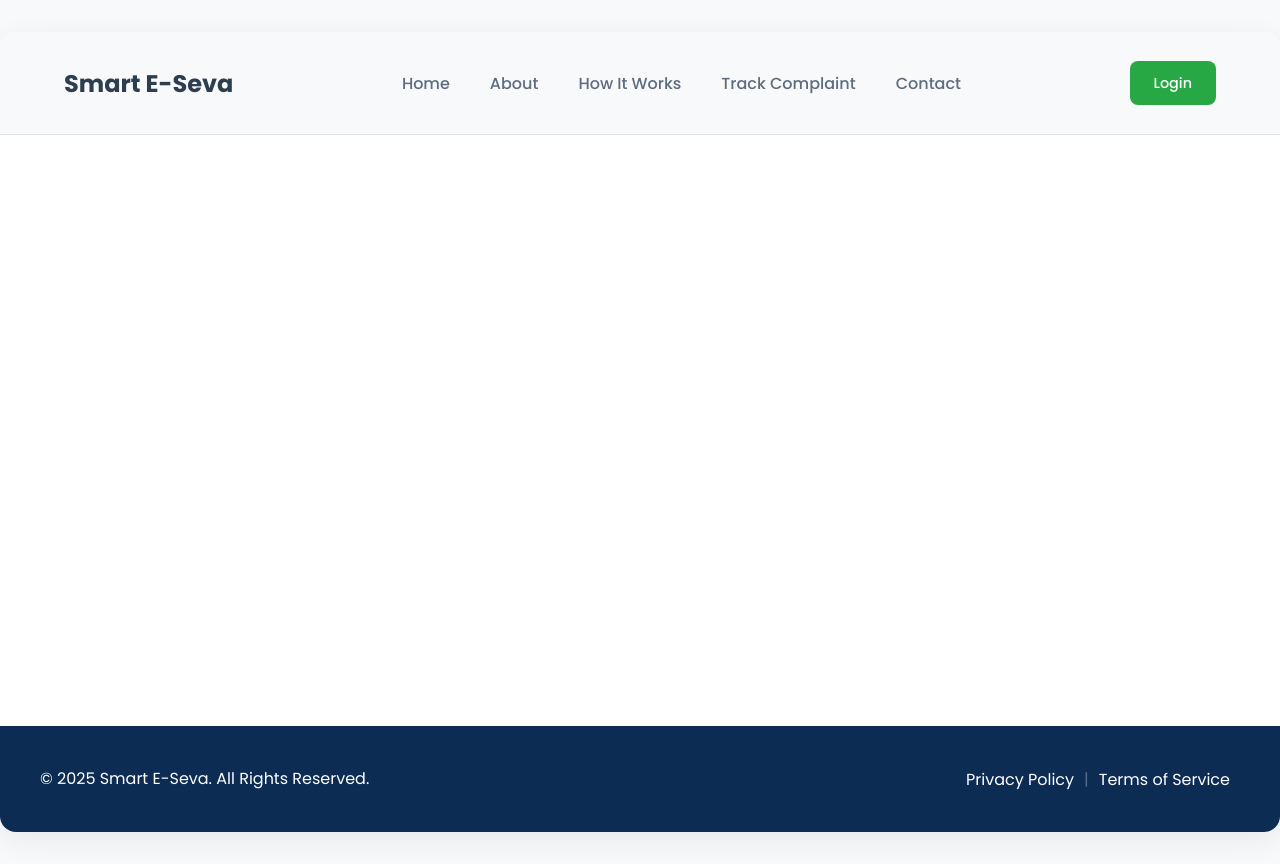
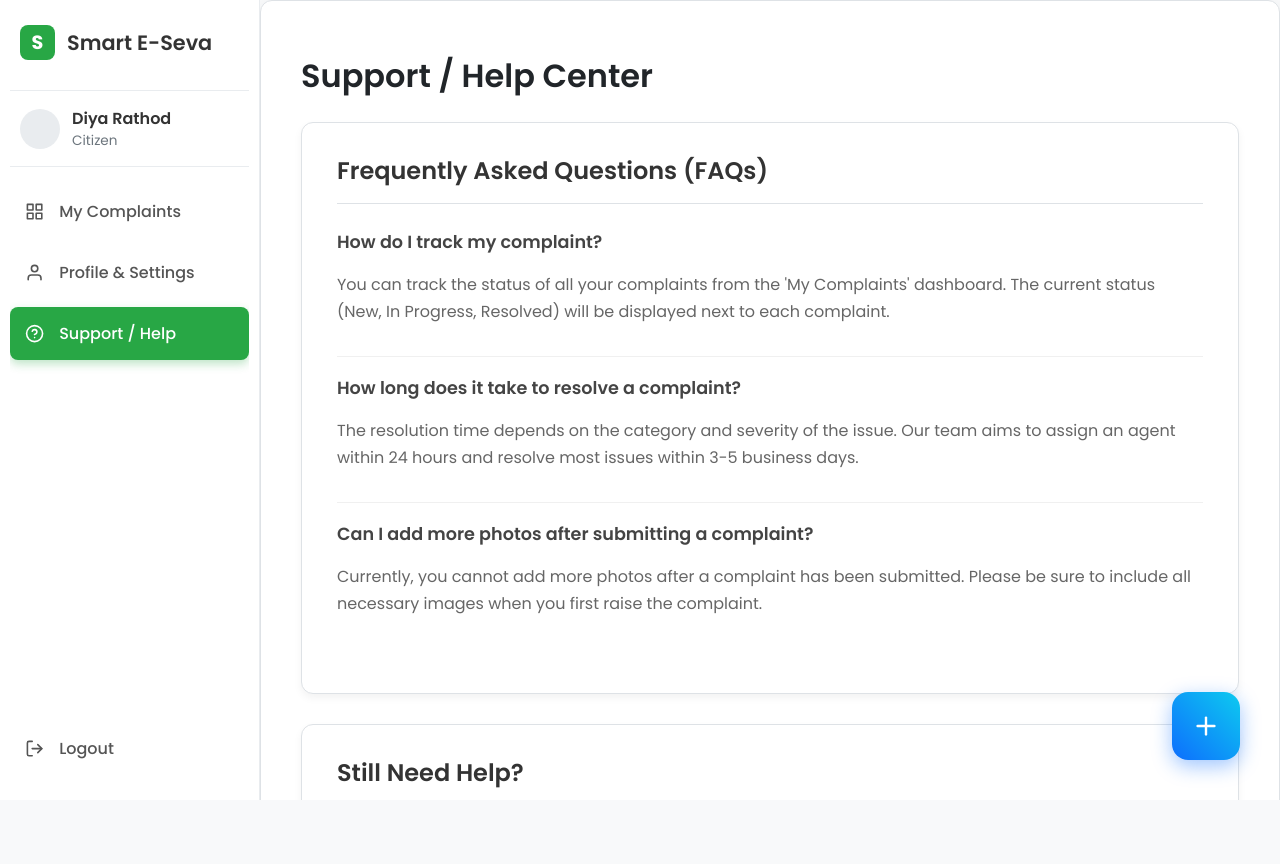
Before and after one commit to diya-rathod/smart_e_seva, a React (Create React App) app in the folder frontend/: page /help in a window 1280 px wide. After the commit the page ends 800 px from the top, so only its background shows below. Built offline with nearby package versions, Linux system fonts and the light colour scheme.

Commit message:
dashboard completed!

```diff
--- a/frontend/src/App.css
+++ b/frontend/src/App.css
@@ -107,3 +107,19 @@ p {
   font-family: var(--font-family);
   box-sizing: border-box; /* Important for padding and width */
 }
+
+/* === NEW GLOBAL STYLE FOR PAGE CONTENT === */
+
+/* src/App.css */
+/* src/App.css */
+.page-content-card {
+  background-color: var(--surface-color);
+  border-radius: 12px;
+  box-shadow: 0 4px 15px rgba(0, 0, 0, 0.06);
+  border: 1px solid var(--border-color);
+  position: relative;
+
+  /* --- CHANGED --- */
+  /* Top, Right/Left, Bottom */
+  padding: 30px 40px 100px; /* Neeche 100px ki extra padding */
+}
--- a/frontend/src/App.js
+++ b/frontend/src/App.js
@@ -1,10 +1,13 @@
 import React from 'react';
-import { Routes, Route } from 'react-router-dom';
+import { Routes, Route, Outlet } from 'react-router-dom';
+
+// --- Layouts ---
+import RegisteredLayout from './components/dashboard/RegisteredLayout';
 import Navbar from './components/Navbar';
 import Footer from './components/Footer';
 
-// Importing all pages with correct paths
-import Home from './pages/visitor/Home'; // Home page import add kiya
+// --- Visitor Pages ---
+import Home from './pages/visitor/Home';
 import About from './pages/visitor/About';
 import HowItWorks from './pages/visitor/HowItWorks';
 import Contact from './pages/visitor/Contact';
@@ -12,29 +15,52 @@ import RaiseComplaint from './pages/visitor/RaiseComplaint';
 import TrackComplaint from './pages/visitor/TrackComplaint';
 import Login from './pages/visitor/Auth/Login';
 import Register from './pages/visitor/Auth/Register';
-import CitizenDashboard from './pages/registered/Dashboard';
+
+// --- Registered User Pages ---
+import CitizenDashboard from './pages/registered/Dashboard'; // Using your name 'CitizenDashboard'
+import Profile from './pages/registered/Profile';
+import Help from './pages/registered/Help';
+import ComplaintDetails from './pages/registered/ComplaintDetails';
 
 import './App.css';
 
+/**
+ * Yeh layout un sabhi pages ke liye hai jo public hain (login se pehle).
+ */
+const VisitorLayout = () => (
+  <>
+    <Navbar />
+    <main className="main-content-area">
+      <Outlet /> {/* Public pages yahan render honge */}
+    </main>
+    <Footer />
+  </>
+);
+
 function App() {
   return (
-    <div className="App">
-      <Navbar />
-      <main className="main-content-area">
     <Routes>
-          <Route path="/" element={<Home />} /> {/* Home page route add kiya */}
+      {/* Group 1: Visitor Routes jo Navbar/Footer use karte hain */}
+      <Route element={<VisitorLayout />}>
+        <Route path="/" element={<Home />} />
         <Route path="/about" element={<About />} />
         <Route path="/how-it-works" element={<HowItWorks />} />
         <Route path="/contact" element={<Contact />} />
-          <Route path="/raise-complaint" element={<RaiseComplaint />} />
         <Route path="/track-complaint" element={<TrackComplaint />} />
         <Route path="/login" element={<Login />} />
         <Route path="/register" element={<Register />} />
-          <Route path="/registered/dashboard" element={<CitizenDashboard />} />
+        {/* Note: We will handle raise-complaint separately for visitors if needed */}
+      </Route>
+
+      {/* Group 2: Registered User Routes jo Sidebar use karte hain */}
+      <Route element={<RegisteredLayout />}>
+        <Route path="/dashboard" element={<CitizenDashboard />} />
+        <Route path="/profile" element={<Profile />} />
+        <Route path="/help" element={<Help />} />
+        <Route path="/complaint/:ticketId" element={<ComplaintDetails />} />
+        <Route path="/raise-complaint" element={<RaiseComplaint />} />
+      </Route>
     </Routes>
-      </main>
-      <Footer />
-    </div>
   );
 }
 
--- a/frontend/src/components/dashboard/RegisteredLayout.css
+++ b/frontend/src/components/dashboard/RegisteredLayout.css
@@ -1,27 +1,17 @@
-/* Final Layout CSS to Fix Spacing */
+/* Final Layout CSS with Scrollable Content Area */
 
-/* This rule sets the default space for the OPEN sidebar */
 .main-content {
-  padding: 40px;
-  box-sizing: border-box;
-  margin-left: 260px; /* Width of the open sidebar */
-  transition: margin-left 0.3s ease-in-out; /* Smooth animation for margin change */
-  min-height: 100vh;
+  background-color: var(--background-color);
+  margin-left: 260px; /* Default margin for open sidebar */
+  transition: margin-left 0.3s ease-in-out;
 
-  /* Adding the animated gradient back from your theme */
-  background: linear-gradient(-45deg, #ffffff, #e3f2fd, #e6f7f5, #ffffff);
-  background-size: 400% 400%;
-  animation: moveGradient 15s ease infinite;
+  /* --- NEW SCROLLING LOGIC --- */
+  height: 100vh; /* Take full screen height */
+  overflow-y: auto; /* Make ONLY this area scrollable */
+  position: relative; /* This is for the FAB */
 }
 
-/* This rule REDUCES the space when the sidebar is COLLAPSED */
+/* This rule pulls the content in when the sidebar is COLLAPSED */
 .layout-container.collapsed .main-content {
   margin-left: 88px; /* Width of the collapsed sidebar */
 }
-
-/* Keyframes for the animated background */
-@keyframes moveGradient {
-  0% { background-position: 0% 50%; }
-  50% { background-position: 100% 50%; }
-  100% { background-position: 0% 50%; }
-}
--- a/frontend/src/components/dashboard/RegisteredLayout.js
+++ b/frontend/src/components/dashboard/RegisteredLayout.js
@@ -1,6 +1,7 @@
 import React, { useState } from 'react';
 import { Outlet } from 'react-router-dom';
 import Sidebar from './Sidebar';
+import Fab from '../ui/Fab'; // <-- Step 1: Ensure FAB is imported
 import './RegisteredLayout.css';
 
 const RegisteredLayout = () => {
@@ -15,9 +16,9 @@ const RegisteredLayout = () => {
   };
 
   return (
-    // Dekhiye, yahan se onMouseEnter aur onMouseLeave hata diya gaya hai
-    <div className={isSidebarCollapsed ? 'layout-container collapsed' : 'layout-container'}>
-      {/* Humne functions ko yahan props ke through pass kar diya hai */}
+    <div
+      className={isSidebarCollapsed ? 'layout-container collapsed' : 'layout-container'}
+    >
       <Sidebar
         isCollapsed={isSidebarCollapsed}
         handleMouseEnter={handleMouseEnter}
@@ -26,6 +27,8 @@ const RegisteredLayout = () => {
       <div className="main-content">
         <Outlet />
       </div>
+
+      <Fab /> {/* <-- Step 2: Ensure FAB component is called here */}
     </div>
   );
 };
--- a/frontend/src/components/dashboard/Sidebar.css
+++ b/frontend/src/components/dashboard/Sidebar.css
@@ -7,11 +7,13 @@
   display: flex;
   flex-direction: column;
   position: fixed;
+  z-index: 100; /* Add this line */
   top: 0;
   left: 0;
   padding: 10px;
   box-sizing: border-box;
   transition: width 0.3s ease-in-out;
+
 }
 
 .sidebar.collapsed {
--- /dev/null
+++ b/frontend/src/components/ui/Fab.css
@@ -0,0 +1,53 @@
+.fab {
+  position: absolute; /* Absolute to the scrolling .main-content */
+  bottom: 40px;
+  right: 40px;
+  width: 68px;
+  height: 68px;
+  border-radius: 16px;
+  background: linear-gradient(45deg, #0d6efd, #0dcaf0);
+  color: white;
+  display: flex;
+  align-items: center;
+  justify-content: center;
+  box-shadow: 0 6px 20px rgba(13, 110, 253, 0.4);
+  z-index: 100;
+  text-decoration: none;
+  overflow: hidden;
+  transition: all 0.3s cubic-bezier(0.68, -0.55, 0.27, 1.55);
+}
+
+.fab:hover {
+  width: 240px;
+  border-radius: 16px;
+  justify-content: flex-start;
+  box-shadow: 0 8px 25px rgba(13, 110, 253, 0.5);
+  padding: 0 22px;
+}
+
+.fab .fab-icon {
+  position: absolute;
+  top: 50%;
+  left: 34px;
+  transform: translate(-50%, -50%);
+  font-size: 1.8rem;
+  transition: all 0.3s ease;
+}
+
+.fab:hover .fab-icon {
+  left: 34px;
+}
+
+.fab .fab-text {
+  position: absolute;
+  left: 68px;
+  white-space: nowrap;
+  font-weight: 600;
+  font-size: 1rem;
+  opacity: 0;
+  transition: opacity 0.2s ease 0.1s;
+}
+
+.fab:hover .fab-text {
+  opacity: 1;
+}
--- /dev/null
+++ b/frontend/src/components/ui/Fab.js
@@ -0,0 +1,25 @@
+import React from 'react';
+import ReactDOM from 'react-dom'; // Portal ke liye
+import { Link, useLocation } from 'react-router-dom';
+import './Fab.css';
+import { FiPlus } from 'react-icons/fi';
+
+const Fab = () => {
+  const location = useLocation();
+
+  // Raise Complaint page par button hide rahega
+  if (location.pathname === '/raise-complaint') {
+    return null;
+  }
+
+  // Button ko wapas Portal ka use karke render karenge
+  return ReactDOM.createPortal(
+    <Link to="/raise-complaint" className="fab">
+      <FiPlus className="fab-icon" />
+      <span className="fab-text">Raise Complaint</span>
+    </Link>,
+    document.body
+  );
+};
+
+export default Fab;
--- a/frontend/src/pages/Visitor/Auth/Login.jsx
+++ b/frontend/src/pages/Visitor/Auth/Login.jsx
@@ -1,6 +1,7 @@
 import React, { useState, useContext } from 'react';
-import { Link } from 'react-router-dom';
-import authService from '../../../services/authService'; // authService ko import karein
+// Step 1: Link ke saath useNavigate ko bhi import karein
+import { Link, useNavigate } from 'react-router-dom';
+import authService from '../../../services/authService';
 import AuthContext from '../../../context/AuthContext';
 import './Login.css';
 
@@ -8,14 +9,18 @@ const Login = () => {
   const [email, setEmail] = useState('');
   const [password, setPassword] = useState('');
   const { login } = useContext(AuthContext);
+  const navigate = useNavigate(); // Step 2: useNavigate ko initialize karein
 
-    const handleLogin = (e) => {
+  const handleLogin = (e) => {
     e.preventDefault();
 
     authService.login(email, password).then(
       (response) => {
         // Call the context login function with the token
         login(response.data.token);
+
+        // Step 3: Successful login ke baad dashboard par redirect karein
+        navigate('/dashboard');
       },
       (error) => {
         console.log('Login Failed:', error);
@@ -25,8 +30,8 @@ const Login = () => {
   };
 
   return (
+    // ... Aapka baaki ka JSX code bilkul same rahega ...
     <main className="auth-page-container">
-      {/* ... Hero Section ... */}
       <section className="auth-content-section">
         <div className="auth-card">
           <h2>Login to Your Account</h2>
--- a/frontend/src/pages/registered/ComplaintDetails.js
+++ b/frontend/src/pages/registered/ComplaintDetails.js
@@ -15,7 +15,7 @@ const ComplaintDetails = () => {
   }
 
   return (
-    <div className="complaint-details-container">
+    <div className="page-content-card">
       <h1>Complaint Details: {complaint.ticketId}</h1>
       <div className="details-grid">
         <div className="details-main">
--- a/frontend/src/pages/registered/Dashboard.js
+++ b/frontend/src/pages/registered/Dashboard.js
@@ -17,12 +17,10 @@ const dummyComplaints = [
 
 const Dashboard = () => {
   return (
-    <div className="dashboard-container">
+    <div className="page-content-card">
       <div className="dashboard-header">
         <h1>Welcome back, Diya!</h1>
-        <Link to="/raise-complaint" className="report-button">
-          + Raise New Complaint
-        </Link>
+
       </div>
 
       <div className="summary-cards">
--- a/frontend/src/pages/registered/Help.js
+++ b/frontend/src/pages/registered/Help.js
@@ -3,7 +3,7 @@ import './Help.css';
 
 const Help = () => {
   return (
-    <div className="help-container">
+    <div className="page-content-card">
       <h1>Support / Help Center</h1>
 
       {/* --- FAQs Section --- */}
--- a/frontend/src/pages/registered/Profile.js
+++ b/frontend/src/pages/registered/Profile.js
@@ -2,7 +2,7 @@ import React from 'react';
 import './Profile.css';
 const Profile = () => {
   return (
-    <div className="profile-container">
+    <div className="page-content-card">
       <h1>Profile & Settings</h1>
 
       {/* --- Personal Information Section --- */}
```
Also changed, not shown: 5 other files (tests, documents, lock files or other folders). Lines whose indentation alone changed are shown as unchanged.
